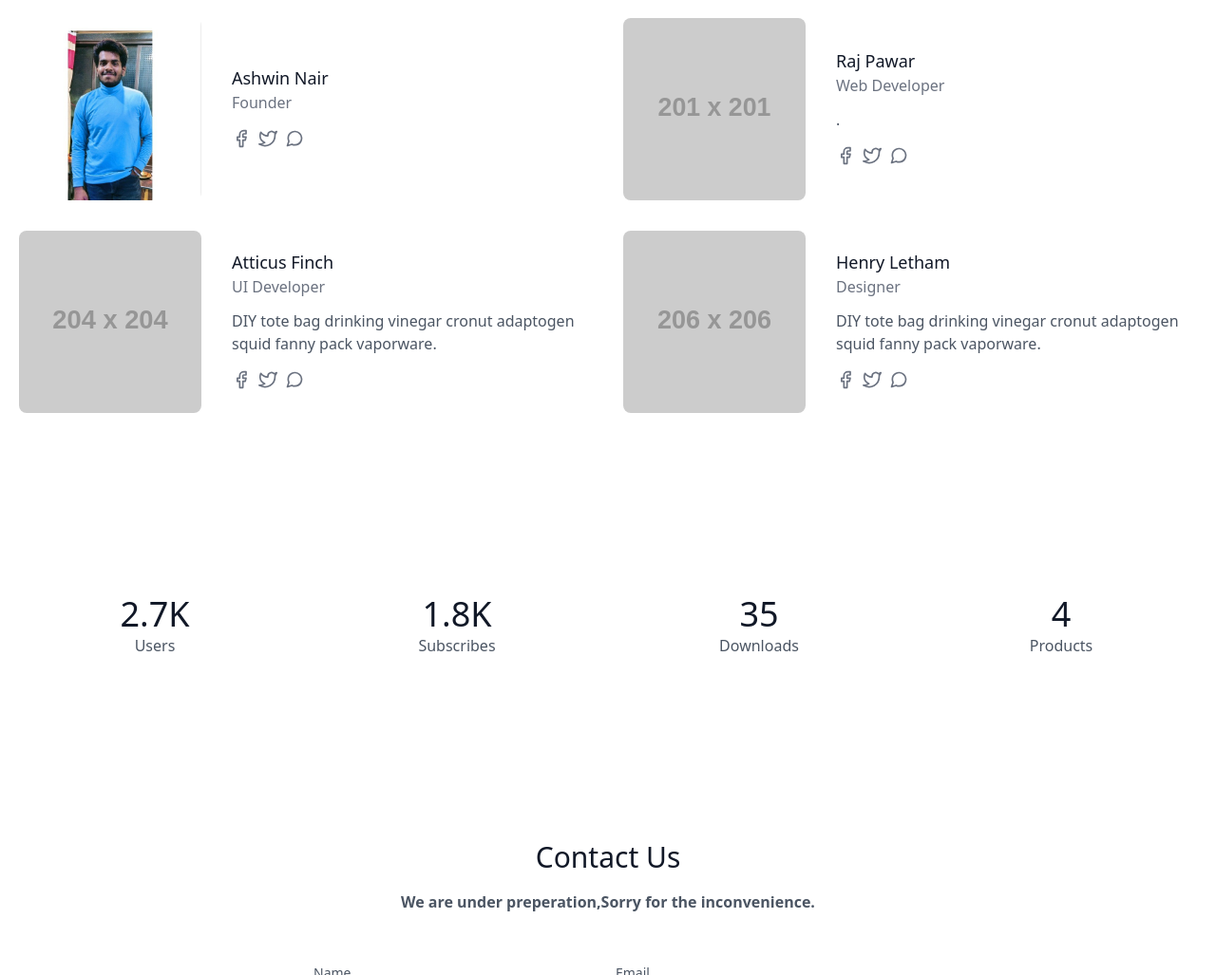
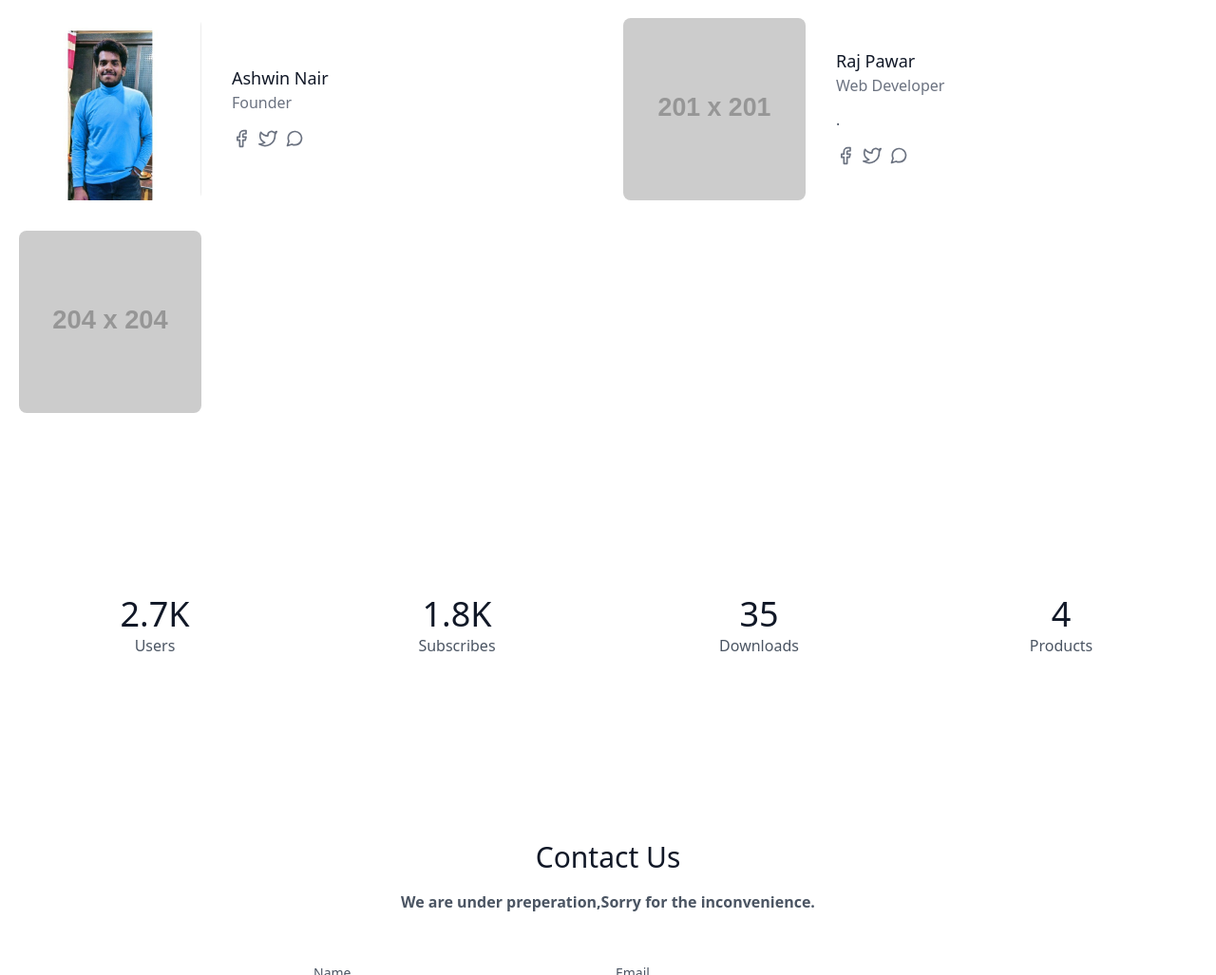
Before and after one commit to iamnair15/metaD, a plain HTML site: page index.html in a window 1280 px wide. Shown: the part 839-1866 px from the top of the page at 95% size. Drawn offline with nearby package versions, Linux system fonts and the light colour scheme; placeholder pictures from the web are drawn by us.

Commit message:
Update index.html

```diff
--- a/index.html
+++ b/index.html
@@ -165,69 +165,7 @@
                             class="flex-shrink-0 rounded-lg w-48 h-48 object-cover object-center sm:mb-0 mb-4"
                             src="https://dummyimage.com/204x204">
                         <div class="flex-grow sm:pl-8">
-                            <h2 class="title-font font-medium text-lg text-gray-900">Atticus Finch</h2>
-                            <h3 class="text-gray-500 mb-3">UI Developer</h3>
-                            <p class="mb-4">DIY tote bag drinking vinegar cronut adaptogen squid fanny pack vaporware.
-                            </p>
-                            <span class="inline-flex">
-                                <a class="text-gray-500">
-                                    <svg fill="none" stroke="currentColor" stroke-linecap="round"
-                                        stroke-linejoin="round" stroke-width="2" class="w-5 h-5" viewBox="0 0 24 24">
-                                        <path d="M18 2h-3a5 5 0 00-5 5v3H7v4h3v8h4v-8h3l1-4h-4V7a1 1 0 011-1h3z"></path>
-                                    </svg>
-                                </a>
-                                <a class="ml-2 text-gray-500">
-                                    <svg fill="none" stroke="currentColor" stroke-linecap="round"
-                                        stroke-linejoin="round" stroke-width="2" class="w-5 h-5" viewBox="0 0 24 24">
-                                        <path
-                                            d="M23 3a10.9 10.9 0 01-3.14 1.53 4.48 4.48 0 00-7.86 3v1A10.66 10.66 0 013 4s-4 9 5 13a11.64 11.64 0 01-7 2c9 5 20 0 20-11.5a4.5 4.5 0 00-.08-.83A7.72 7.72 0 0023 3z">
-                                        </path>
-                                    </svg>
-                                </a>
-                                <a class="ml-2 text-gray-500">
-                                    <svg fill="none" stroke="currentColor" stroke-linecap="round"
-                                        stroke-linejoin="round" stroke-width="2" class="w-5 h-5" viewBox="0 0 24 24">
-                                        <path
-                                            d="M21 11.5a8.38 8.38 0 01-.9 3.8 8.5 8.5 0 01-7.6 4.7 8.38 8.38 0 01-3.8-.9L3 21l1.9-5.7a8.38 8.38 0 01-.9-3.8 8.5 8.5 0 014.7-7.6 8.38 8.38 0 013.8-.9h.5a8.48 8.48 0 018 8v.5z">
-                                        </path>
-                                    </svg>
-                                </a>
-                            </span>
-                        </div>
-                    </div>
-                </div>
-                <div class="p-4 lg:w-1/2">
-                    <div
-                        class="h-full flex sm:flex-row flex-col items-center sm:justify-start justify-center text-center sm:text-left">
-                        <img alt="team"
-                            class="flex-shrink-0 rounded-lg w-48 h-48 object-cover object-center sm:mb-0 mb-4"
-                            src="https://dummyimage.com/206x206">
-                        <div class="flex-grow sm:pl-8">
-                            <h2 class="title-font font-medium text-lg text-gray-900">Henry Letham</h2>
-                            <h3 class="text-gray-500 mb-3">Designer</h3>
-                            <p class="mb-4">DIY tote bag drinking vinegar cronut adaptogen squid fanny pack vaporware.
-                            </p>
-                            <span class="inline-flex">
-                                <a class="text-gray-500">
-                                    <svg fill="none" stroke="currentColor" stroke-linecap="round"
-                                        stroke-linejoin="round" stroke-width="2" class="w-5 h-5" viewBox="0 0 24 24">
-                                        <path d="M18 2h-3a5 5 0 00-5 5v3H7v4h3v8h4v-8h3l1-4h-4V7a1 1 0 011-1h3z"></path>
-                                    </svg>
-                                </a>
-                                <a class="ml-2 text-gray-500">
-                                    <svg fill="none" stroke="currentColor" stroke-linecap="round"
-                                        stroke-linejoin="round" stroke-width="2" class="w-5 h-5" viewBox="0 0 24 24">
-                                        <path
-                                            d="M23 3a10.9 10.9 0 01-3.14 1.53 4.48 4.48 0 00-7.86 3v1A10.66 10.66 0 013 4s-4 9 5 13a11.64 11.64 0 01-7 2c9 5 20 0 20-11.5a4.5 4.5 0 00-.08-.83A7.72 7.72 0 0023 3z">
-                                        </path>
-                                    </svg>
-                                </a>
-                                <a class="ml-2 text-gray-500">
-                                    <svg fill="none" stroke="currentColor" stroke-linecap="round"
-                                        stroke-linejoin="round" stroke-width="2" class="w-5 h-5" viewBox="0 0 24 24">
-                                        <path
-                                            d="M21 11.5a8.38 8.38 0 01-.9 3.8 8.5 8.5 0 01-7.6 4.7 8.38 8.38 0 01-3.8-.9L3 21l1.9-5.7a8.38 8.38 0 01-.9-3.8 8.5 8.5 0 014.7-7.6 8.38 8.38 0 013.8-.9h.5a8.48 8.48 0 018 8v.5z">
-                                        </path>
+
                                     </svg>
                                 </a>
                             </span>
```
